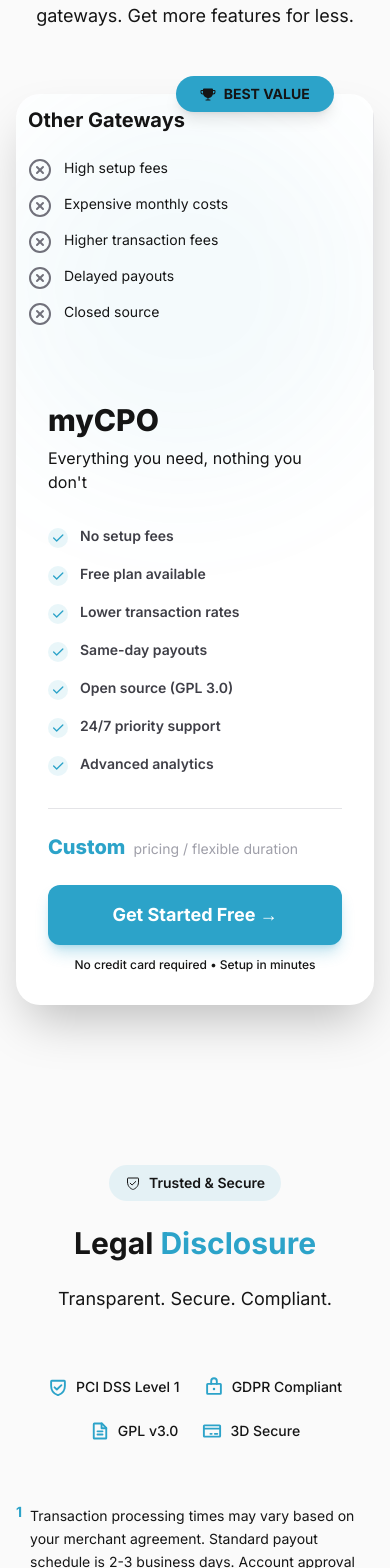
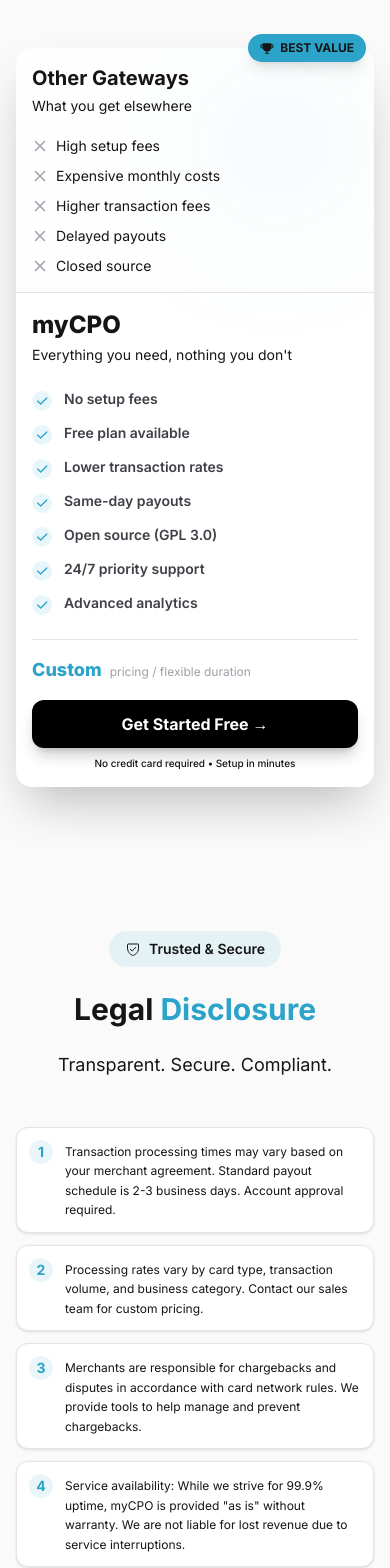
Before and after one commit to Shubham1997x/mycpo, a Next.js app: page / in a window 390 px wide. Shown: the part 5296-6864 px from the top of the page. Built offline with nearby package versions, Linux system fonts and the light colour scheme.

Commit message:
style: Update layout and animations in FAQ, Legal Disclosure, and Pricing sections for improved responsiveness and visual consistency

```diff
--- a/app/components/LegalDisclosureSection.tsx
+++ b/app/components/LegalDisclosureSection.tsx
@@ -10,17 +10,22 @@
     { icon: CreditCard, label: '3D Secure' }
 ];
 
+const disclosures = [
+    'Transaction processing times may vary based on your merchant agreement. Standard payout schedule is 2-3 business days. Account approval required.',
+    'Processing rates vary by card type, transaction volume, and business category. Contact our sales team for custom pricing.',
+    'Merchants are responsible for chargebacks and disputes in accordance with card network rules. We provide tools to help manage and prevent chargebacks.',
+    'Service availability: While we strive for 99.9% uptime, myCPO is provided "as is" without warranty. We are not liable for lost revenue due to service interruptions.'
+];
+
 export default function LegalDisclosureSection() {
     return (
-        <section className="relative max-w-6xl mx-auto px-4 sm:px-6 py-20 sm:py-24">
-
-            {/* Header */}
+        <section className="relative max-w-6xl mx-auto px-4 sm:px-6 lg:px-8 py-16 sm:py-20 lg:py-24 overflow-hidden">
             <motion.div
                 initial={{ opacity: 0, y: 20 }}
                 whileInView={{ opacity: 1, y: 0 }}
                 viewport={{ once: true }}
                 transition={{ duration: 0.5, ease: "easeOut" }}
-                className="text-center mb-16"
+                className="text-center mb-12"
             >
                 <motion.div
                     initial={{ opacity: 0, scale: 0.95 }}
@@ -40,76 +45,60 @@
                 </p>
             </motion.div>
 
-            {/* Compliance Badges - Centered */}
             <motion.div
                 initial={{ opacity: 0 }}
                 whileInView={{ opacity: 1 }}
                 viewport={{ once: true }}
                 transition={{ delay: 0.1 }}
-                className="flex flex-wrap justify-center gap-6 mb-16"
+                className="space-y-3 sm:space-y-4 mb-8 sm:mb-10"
             >
-                {complianceBadges.map((badge, index) => (
-                    <div key={index} className="flex items-center gap-2 text-sm text-zinc-700">
-                        <badge.icon className="w-5 h-5 text-[#2ca3c9]" weight="bold" />
-                        <span className="font-medium">{badge.label}</span>
-                    </div>
+                {disclosures.map((text, index) => (
+                    <motion.div
+                        key={index}
+                        initial={{ opacity: 0, x: 12 }}
+                        whileInView={{ opacity: 1, x: 0 }}
+                        viewport={{ once: true, margin: '-20px' }}
+                        transition={{ duration: 0.35, delay: 0.05 * index, ease: 'easeOut' }}
+                        className="flex items-start gap-3 p-3 sm:p-4 rounded-xl border border-zinc-200 bg-white shadow-sm hover:border-zinc-300 transition-colors min-w-0"
+                    >
+                        <span className="flex h-6 w-6 shrink-0 items-center justify-center rounded-full bg-[#2ca3c9]/10 text-[#2ca3c9] text-sm font-bold">
+                            {index + 1}
+                        </span>
+                        <p className="text-xs sm:text-sm text-zinc-600 leading-relaxed pt-0.5 break-words">{text}</p>
+                    </motion.div>
                 ))}
             </motion.div>
 
-            {/* Disclosures Grid */}
+            <motion.div
+                initial={{ opacity: 0 }}
+                whileInView={{ opacity: 1 }}
+                viewport={{ once: true }}
+                transition={{ delay: 0.15 }}
+                className="flex flex-wrap justify-center gap-3 sm:gap-4 md:gap-6 mb-12"
+            >
+                {complianceBadges.map((badge, index) => (
+                    <motion.div
+                        key={index}
+                        initial={{ opacity: 0, y: 8 }}
+                        whileInView={{ opacity: 1, y: 0 }}
+                        viewport={{ once: true }}
+                        transition={{ delay: 0.1 + index * 0.05 }}
+                        className="flex items-center gap-2 text-xs sm:text-sm text-zinc-700 shrink-0"
+                    >
+                        <badge.icon className="w-4 h-4 sm:w-5 sm:h-5 text-[#2ca3c9] shrink-0" weight="bold" />
+                        <span className="font-medium whitespace-nowrap">{badge.label}</span>
+                    </motion.div>
+                ))}
+            </motion.div>
+
             <motion.div
                 initial={{ opacity: 0 }}
                 whileInView={{ opacity: 1 }}
                 viewport={{ once: true }}
                 transition={{ delay: 0.2 }}
-                className="grid md:grid-cols-2 gap-6 mb-12 max-w-5xl mx-auto"
+                className="max-w-4xl mx-auto text-center px-0 sm:px-2"
             >
-                <div className="space-y-1">
-                    <div className="flex items-start gap-2">
-                        <sup className="text-[#2ca3c9] font-bold text-sm mt-1">1</sup>
-                        <p className="text-sm text-zinc-600 leading-relaxed">
-                            Transaction processing times may vary based on your merchant agreement. Standard payout schedule is 2-3 business days. Account approval required.
-                        </p>
-                    </div>
-                </div>
-
-                <div className="space-y-1">
-                    <div className="flex items-start gap-2">
-                        <sup className="text-[#2ca3c9] font-bold text-sm mt-1">2</sup>
-                        <p className="text-sm text-zinc-600 leading-relaxed">
-                            Processing rates vary by card type, transaction volume, and business category. Contact our sales team for custom pricing.
-                        </p>
-                    </div>
-                </div>
-
-                <div className="space-y-1">
-                    <div className="flex items-start gap-2">
-                        <sup className="text-[#2ca3c9] font-bold text-sm mt-1">3</sup>
-                        <p className="text-sm text-zinc-600 leading-relaxed">
-                            Merchants are responsible for chargebacks and disputes in accordance with card network rules. We provide tools to help manage and prevent chargebacks.
-                        </p>
-                    </div>
-                </div>
-
-                <div className="space-y-1">
-                    <div className="flex items-start gap-2">
-                        <sup className="text-[#2ca3c9] font-bold text-sm mt-1">4</sup>
-                        <p className="text-sm text-zinc-600 leading-relaxed">
-                            Service availability: While we strive for 99.9% uptime, myCPO is provided "as is" without warranty. We are not liable for lost revenue due to service interruptions.
-                        </p>
-                    </div>
-                </div>
-            </motion.div>
-
-            {/* Disclaimer */}
-            <motion.div
-                initial={{ opacity: 0 }}
-                whileInView={{ opacity: 1 }}
-                viewport={{ once: true }}
-                transition={{ delay: 0.3 }}
-                className="max-w-4xl mx-auto text-center"
-            >
-                <p className="text-xs text-zinc-500 leading-relaxed">
+                <p className="text-[10px] sm:text-xs text-zinc-500 leading-relaxed break-words">
                     myCPO is a payment gateway service provider. We facilitate payment processing but are not a bank or financial institution. All payment processing is subject to approval and compliance with applicable laws. For complete terms, please review our{' '}
                     <a href="#" className="text-[#2ca3c9] hover:underline font-medium">Terms of Service</a>,{' '}
                     <a href="#" className="text-[#2ca3c9] hover:underline font-medium">Privacy Policy</a>, and{' '}
--- a/app/components/PricingSection.tsx
+++ b/app/components/PricingSection.tsx
@@ -1,7 +1,6 @@
 'use client';
 
 import { motion } from 'framer-motion';
-import { CrossIcon, XCircle } from 'lucide-react';
 import { Check, X, Sparkle, Trophy } from 'phosphor-react';
 
 const features = [
@@ -39,76 +38,76 @@
                         <Sparkle className="w-4 h-4" weight="fill" />
                         <span>Unbeatable Value</span>
                     </motion.div>
-                    <h2 className="text-4xl md:text-5xl lg:text-6xl font-extrabold text-zinc-900 mb-6 tracking-tight">
+                    <h2 className="text-3xl sm:text-4xl lg:text-5xl font-bold text-zinc-900 mb-6">
                         Why Choose <span className="text-transparent bg-clip-text bg-gradient-to-r from-[#2ca3c9] to-[#1e8aa8]">myCPO</span>?
                     </h2>
-                    <p className="text-zinc-500 text-lg md:text-xl max-w-2xl mx-auto leading-relaxed">
+                    <p className="text-zinc-600 text-lg max-w-2xl mx-auto">
                         Stop overpaying for standard payment gateways. Get more features for less.
                     </p>
                 </motion.div>
 
                 {/* Single Unified Comparison Card */}
                 <motion.div
-                    initial={{ opacity: 0, y: 20 }}
+                    initial={{ opacity: 0, y: 24 }}
                     whileInView={{ opacity: 1, y: 0 }}
-                    viewport={{ once: true }}
-                    transition={{ duration: 0.5 }}
+                    viewport={{ once: true, margin: '-40px' }}
+                    transition={{ duration: 0.5, ease: 'easeOut' }}
                     className="max-w-6xl mx-auto relative"
                 >
                     {/* Badge */}
-                    <div className="absolute top-0 right-1/3 translate-x-1/2 -translate-y-1/2 bg-[#2ca3c9] text-white px-6 py-2 rounded-full font-bold text-sm shadow-lg flex items-center gap-2 z-20">
-                        <Trophy weight="fill" className="w-4 h-4" />
+                    <motion.div
+                        initial={{ opacity: 0, scale: 0.9 }}
+                        whileInView={{ opacity: 1, scale: 1 }}
+                        viewport={{ once: true }}
+                        transition={{ duration: 0.3, delay: 0.2 }}
+                        className="absolute top-0 right-2 sm:right-1/3 translate-x-0 sm:translate-x-1/2 -translate-y-1/2 bg-[#2ca3c9] text-white px-3 py-1.5 sm:px-6 sm:py-2 rounded-full font-bold text-xs sm:text-sm shadow-lg flex items-center gap-1.5 sm:gap-2 z-20"
+                    >
+                        <Trophy weight="fill" className="w-3.5 h-3.5 sm:w-4 sm:h-4" />
                         BEST VALUE
-                    </div>
+                    </motion.div>
 
                     {/* Main Card */}
-                    <div className="bg-white rounded-3xl shadow-2xl overflow-hidden relative">
+                    <motion.div
+                        initial={{ opacity: 0, y: 16 }}
+                        whileInView={{ opacity: 1, y: 0 }}
+                        viewport={{ once: true }}
+                        transition={{ duration: 0.4, delay: 0.1 }}
+                        className="bg-white rounded-2xl sm:rounded-3xl shadow-2xl overflow-hidden relative"
+                    >
                         {/* Decorative gradient blob */}
-                        <div className="absolute top-0 right-0 w-96 h-96 bg-[#2ca3c9]/5 rounded-full blur-3xl -z-0" />
+                        <div className="absolute top-0 right-0 w-48 sm:w-96 h-48 sm:h-96 bg-[#2ca3c9]/5 rounded-full blur-3xl -z-0" />
 
                         {/* Asymmetric Grid Layout */}
-                        <div className="grid md:grid-cols-5 relative z-10">
+                        <div className="grid grid-cols-1 md:grid-cols-5 relative z-10">
 
-                            {/* Left Side - What Others Don't Have (40%) */}
-                            <div className="md:col-span-2  p-3 lg:p-10 flex flex-col justify-center border-r border-zinc-200">
-                                <div className="flex items-center gap-3 mb-6">
-
-                                    <h2 className="text-xl font-bold text-zinc-500">Other Gateways</h2>
-                                </div>
-
-                                <ul className="space-y-3 mb-8">
-                                    <li className="flex items-start gap-3 text-sm text-zinc-500">
-                                        <XCircle className='text-zinc-500' />
-                                        <span>High setup fees</span>
-                                    </li>
-                                    <li className="flex items-start gap-3 text-sm text-zinc-500">
-                                        <XCircle className='text-zinc-500' />
-                                        <span>Expensive monthly costs</span>
-                                    </li>
-                                    <li className="flex items-start gap-3 text-sm text-zinc-500">
-                                        <XCircle className='text-zinc-500' />
-                                        <span>Higher transaction fees</span>
-                                    </li>
-                                    <li className="flex items-start gap-3 text-sm text-zinc-500">
-                                        <XCircle className='text-zinc-500' />
-                                        <span>Delayed payouts</span>
-                                    </li>
-                                    <li className="flex items-start gap-3 text-sm text-zinc-500">
-                                        <XCircle className='text-zinc-500' />
-                                        <span>Closed source</span>
-                                    </li>
+                            {/* Left Side - Other Gateways (40%) */}
+                            <div className="md:col-span-2 p-4 sm:p-6 lg:p-10 flex flex-col justify-center items-start text-left border-b md:border-b-0 md:border-r border-zinc-200 bg-zinc-50/30 min-w-0">
+                                <h2 className="text-xl sm:text-2xl font-bold text-zinc-500 mb-1 sm:mb-2">Other Gateways</h2>
+                                <p className="text-sm sm:text-base text-zinc-400 mb-5 sm:mb-6">What you get elsewhere</p>
+                                <ul className="space-y-2.5 sm:space-y-3 flex flex-col items-start w-full">
+                                    {['High setup fees', 'Expensive monthly costs', 'Higher transaction fees', 'Delayed payouts', 'Closed source'].map((label, i) => (
+                                        <motion.li
+                                            key={label}
+                                            initial={{ opacity: 0, x: -8 }}
+                                            whileInView={{ opacity: 1, x: 0 }}
+                                            viewport={{ once: true }}
+                                            transition={{ delay: 0.05 * i }}
+                                            className="flex items-center gap-2 sm:gap-3 text-sm sm:text-base text-zinc-500"
+                                        >
+                                            <X className="w-4 h-4 sm:w-5 sm:h-5 shrink-0 text-zinc-400" weight="bold" />
+                                            <span>{label}</span>
+                                        </motion.li>
+                                    ))}
                                 </ul>
-
-
                             </div>
 
                             {/* Right Side - myCPO Benefits (60%) */}
-                            <div className="md:col-span-3 p-8 lg:p-10">
-                                <h3 className="text-3xl lg:text-4xl font-extrabold text-zinc-900 mb-2">myCPO</h3>
-                                <p className="text-zinc-500 mb-8">Everything you need, nothing you don't</p>
+                            <div className="md:col-span-3 p-4 sm:p-6 lg:p-8 xl:p-10 min-w-0">
+                                <h3 className="text-2xl sm:text-3xl lg:text-4xl font-extrabold text-zinc-900 mb-1 sm:mb-2">myCPO</h3>
+                                <p className="text-sm sm:text-base text-zinc-500 mb-6 sm:mb-8">Everything you need, nothing you don't</p>
 
                                 {/* All Features with Checkmarks */}
-                                <div className="grid sm:grid-cols-2 gap-x-6 gap-y-4 mb-8">
+                                <div className="grid grid-cols-1 sm:grid-cols-2 gap-x-4 sm:gap-x-6 gap-y-3 sm:gap-y-4 mb-6 sm:mb-8">
                                     {features.map((feature, i) => (
                                         <motion.div
                                             key={i}
@@ -127,27 +126,27 @@
                                 </div>
 
                                 {/* Pricing & CTA */}
-                                <div className="pt-6 border-t border-zinc-200">
-                                    <div className="flex items-baseline gap-2 mb-6">
-                                        <span className="text-xl font-extrabold text-[#2ca3c9]">Custom</span>
-                                        <span className="text-zinc-400 text-sm">pricing / flexible duration</span>
+                                <div className="pt-4 sm:pt-6 border-t border-zinc-200">
+                                    <div className="flex flex-wrap items-baseline gap-2 mb-4 sm:mb-6">
+                                        <span className="text-lg sm:text-xl font-extrabold text-[#2ca3c9]">Custom</span>
+                                        <span className="text-zinc-400 text-xs sm:text-sm">pricing / flexible duration</span>
                                     </div>
 
                                     <motion.button
                                         whileHover={{ scale: 1.02 }}
                                         whileTap={{ scale: 0.98 }}
-                                        className="w-full py-4 px-8 rounded-xl font-bold text-white bg-[#2ca3c9] hover:bg-[#1e8aa8] shadow-lg shadow-[#2ca3c9]/30 hover:shadow-xl hover:shadow-[#2ca3c9]/40 transition-all text-lg"
+                                        className="w-full py-3 sm:py-4 px-6 sm:px-8 rounded-xl font-bold text-white bg-black hover:bg-zinc-800 shadow-lg shadow-black/20 transition-all text-base sm:text-lg"
                                     >
                                         Get Started Free →
                                     </motion.button>
-                                    <p className="text-center text-xs text-zinc-400 mt-3 font-medium">
+                                    <p className="text-center text-[10px] sm:text-xs text-zinc-400 mt-2 sm:mt-3 font-medium">
                                         No credit card required • Setup in minutes
                                     </p>
                                 </div>
                             </div>
 
                         </div>
-                    </div>
+                    </motion.div>
                 </motion.div>
             </div>
         </section>
--- a/app/page.tsx
+++ b/app/page.tsx
@@ -12,7 +12,7 @@
 
 export default function Home() {
   return (
-    <div className="min-h-screen relative" style={{ backgroundColor: '#FAFAFA' }}>
+    <div className="min-h-screen relative overflow-x-hidden" style={{ backgroundColor: '#FAFAFA' }}>
       <Navbar />
       <HeroSection />
       <GettingStartedSection />
```
Also changed, not shown: app/components/FAQSection.tsx (+41 -22 lines).
